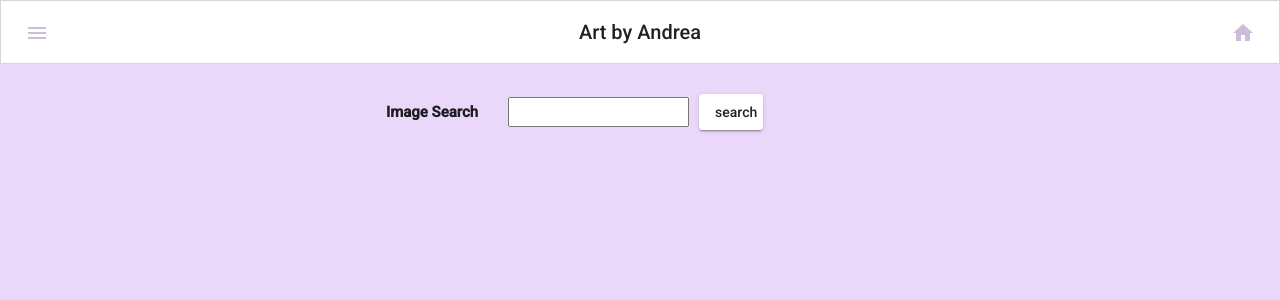
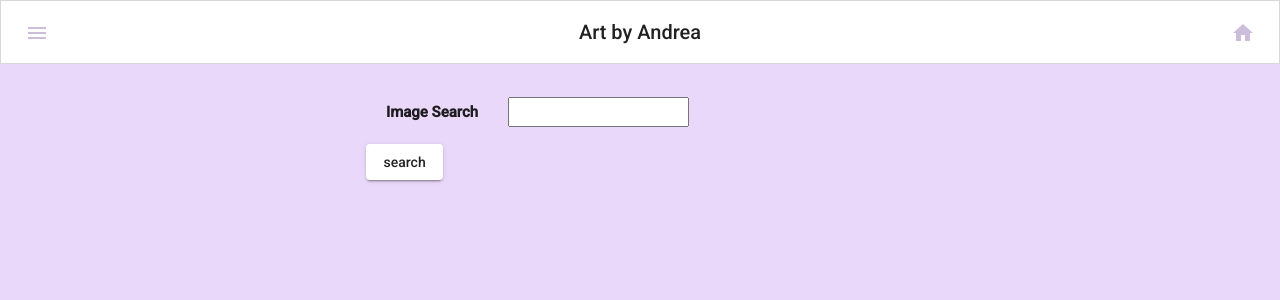
Before and after one commit to Eliotdoesprogramming/art-portfolio, an Angular app in the folder angular-art-portfolio/: page /search in a window 1280 px wide. Shown: the top 300 px of the page. Built offline with nearby package versions, Linux system fonts and the light colour scheme.

Commit message:
minor styling

```diff
--- a/angular-art-portfolio/src/app/search/search.component.css
+++ b/angular-art-portfolio/src/app/search/search.component.css
@@ -1,8 +1,6 @@
 #search-componenet {
     height: 100%;
-    width: 100%;
-    justify-content: center;
-    display: flex;
+    width: fit-content;
     margin: 10px;
 }
 
@@ -14,8 +12,7 @@ input {
     margin: 10px;
 }
 
-#but {
-    align-items: left;
+.but {
     height: 2%;
-    width: 10%;
+    width: 19%;
 }
--- a/angular-art-portfolio/src/app/search/search.component.html
+++ b/angular-art-portfolio/src/app/search/search.component.html
@@ -3,7 +3,7 @@
     <h4>
         <label for="search-box">Image Search  </label>
         <input #searchBox id="search-box" />
-        <button id="but" mat-raised-button (click)="enter(searchBox.value)">search</button>
+        <button class="but" mat-raised-button (click)="enter(searchBox.value)">search  </button>
         <ul class="search-result">
             <li *ngFor="let image of myImage">
                 <a routerLink="/images/{{image.id}}">
```
